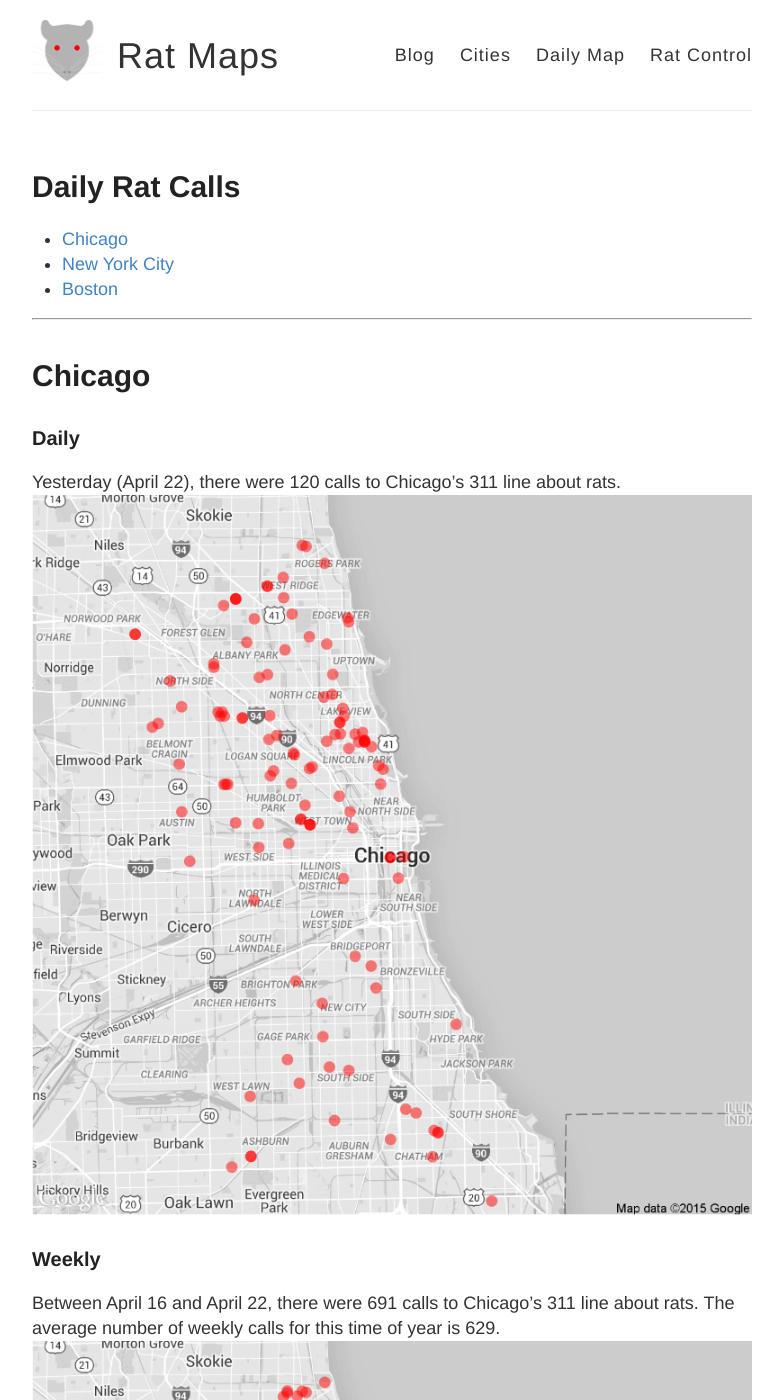
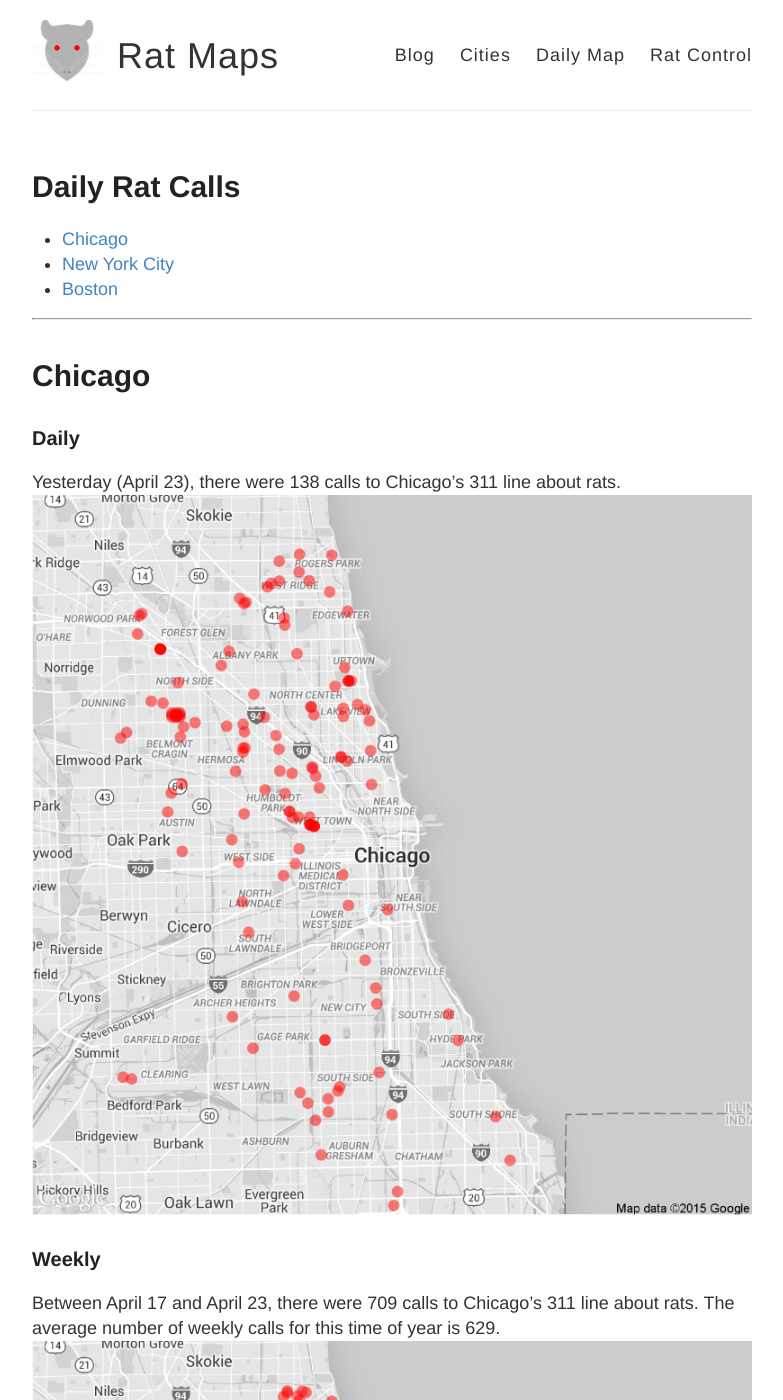
Before and after one commit to DanielHadley/ratmaps, a Jekyll site: the page built from daily.md, in a window 1280 px wide and 1400 px high. Shown: the whole window, without its empty margins (248-1031 px from the left). Built offline with Jekyll 4.4.1, drawn with Linux system fonts in a browser that asks for light colours; comment, search, counter and statistics services are not loaded; some of the changed text lies outside the part shown.

Commit message:
Daily Maps

```diff
--- a/daily.md
+++ b/daily.md
@@ -15,22 +15,22 @@ tags: Chicago NYC weekly daily rats
 
 ### Daily
 
-Yesterday (April 22), there were 120 calls to Chicago's 311 line about rats.
+Yesterday (April 23), there were 138 calls to Chicago's 311 line about rats.
 ![Chicago rat calls to 311 weekly map]({{ site.cityimages }}/daily/Chicago_Rat_Map_Daily.png)
 
 ### Weekly
-Between April 16 and April 22, there were 691 calls to Chicago's 311 line about rats. The average number of weekly calls for this time of year is 629.
+Between April 17 and April 23, there were 709 calls to Chicago's 311 line about rats. The average number of weekly calls for this time of year is 629.
 ![Chicago rat calls to 311 weekly map]({{ site.cityimages }}/daily/Chicago_Rat_Map_Weekly.png)
 ***
 # New York City <a id="nyc"><a>
 
 ### Daily
 
-Yesterday (April 22), there were 9 calls to New York City's 311 line about rats.
+Yesterday (April 23), there were 15 calls to New York City's 311 line about rats.
 ![NYC rat calls to 311 weekly map]({{ site.cityimages }}/daily/NYC_Rat_Map_Daily.png)
 
 ### Weekly
-Between April 16 and April 22, there were 243 calls to New York City's 311 line about rats. The average number of weekly calls for this time of year is 230.
+Between April 17 and April 23, there were 256 calls to New York City's 311 line about rats. The average number of weekly calls for this time of year is 230.
 ![NYC rat calls to 311 weekly map]({{ site.cityimages }}/daily/NYC_Rat_Map_Weekly.png)
 
 Each red dot represents one call about a rat seen in that location. The dots are transparent, so multiple calls from one location will be seen as a solid dot. The usual caveats apply: more calls do not necessarily mean that there are more rats in that location than other parts of the city. A cluster of dots could indicate that one resident is unusually vocal about rodents in his or her neighborhood. Also, more densely populated neighborhoods tend to make more calls to 311.
```
Also changed, not shown: images/pages/daily/Chicago_Rat_Map_Daily.png, images/pages/daily/Chicago_Rat_Map_Weekly.png, images/pages/daily/NYC_Rat_Map_Daily.png, images/pages/daily/NYC_Rat_Map_Weekly.png.
